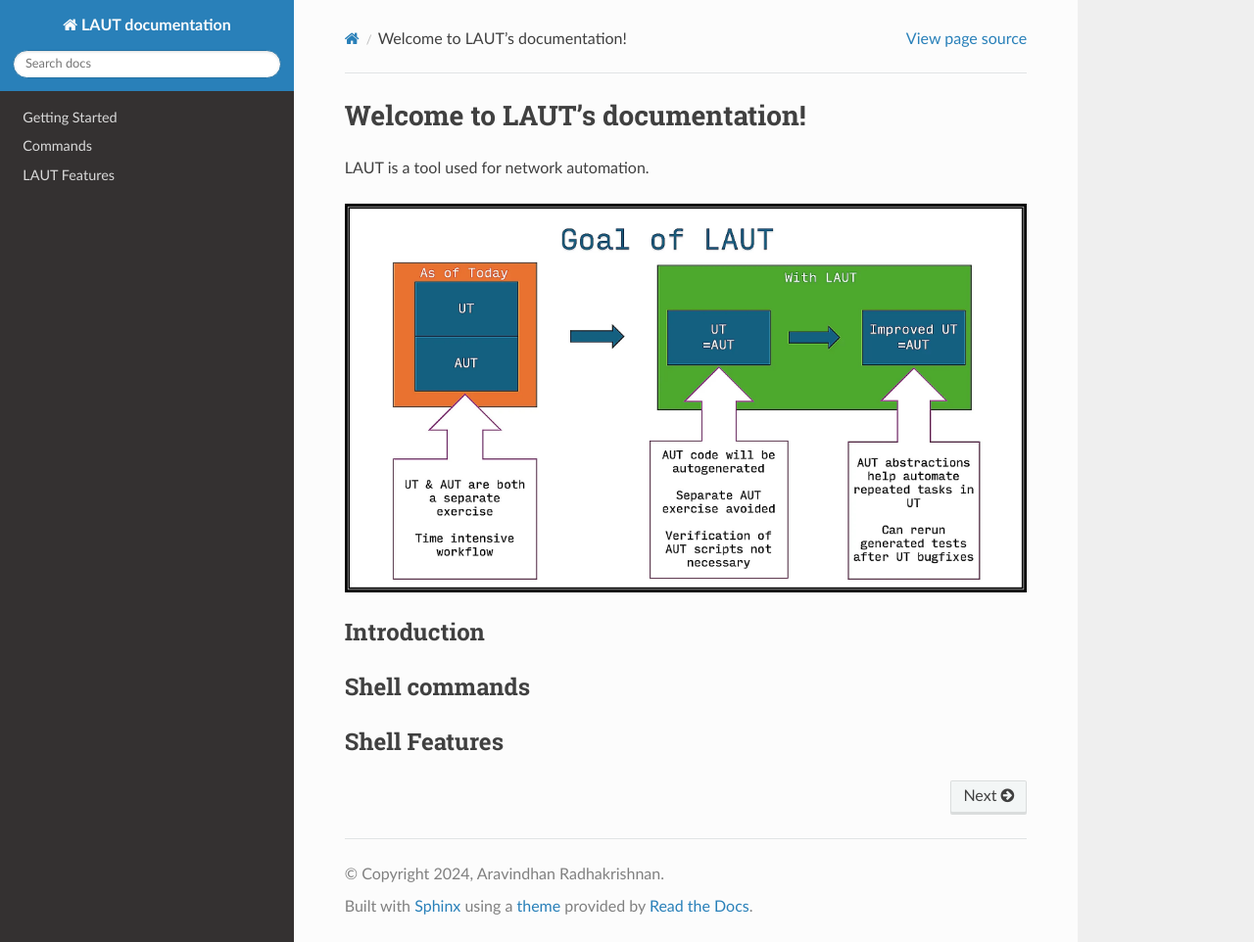
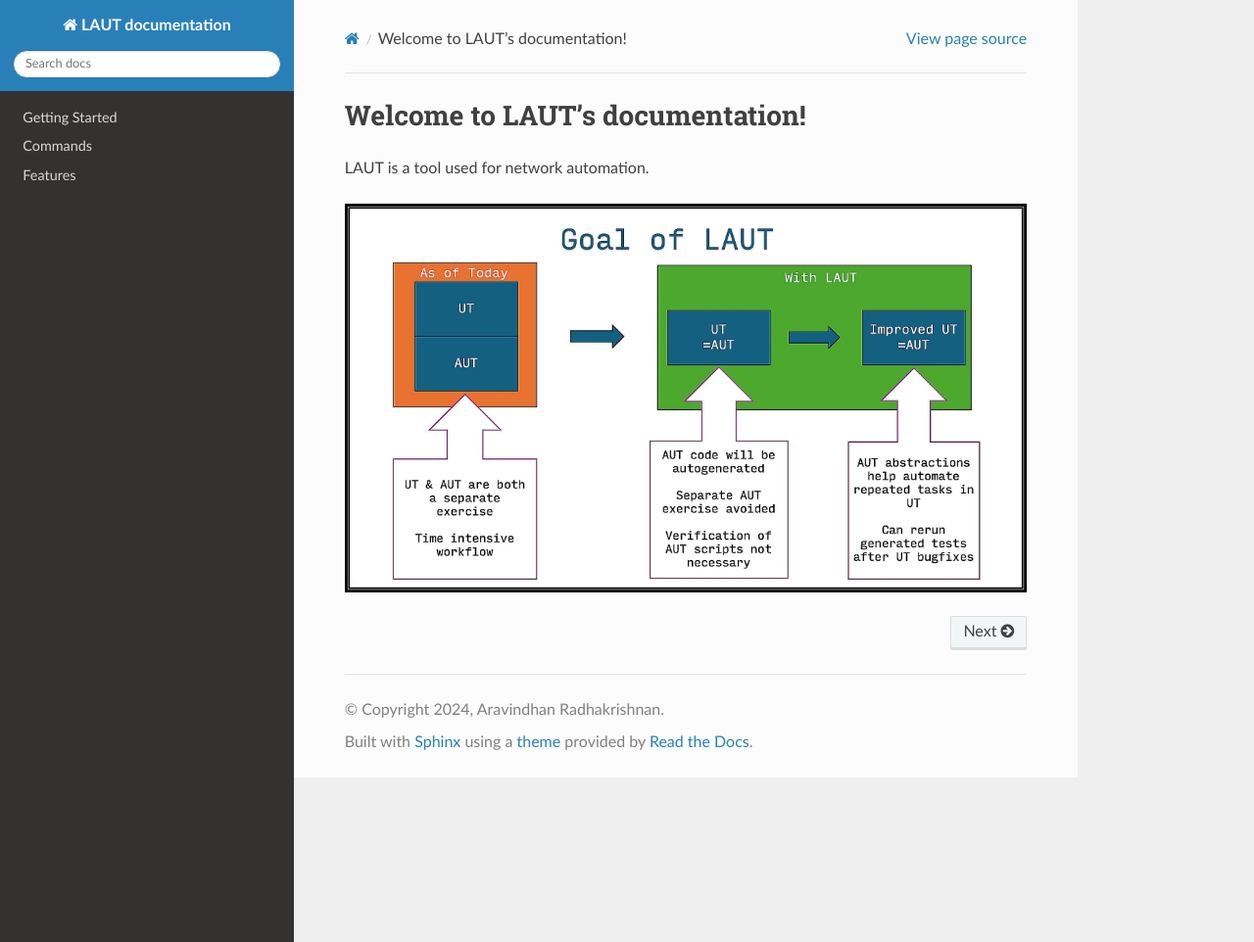
Before and after one commit to Sripadvallabh/laut-docs, a Sphinx documentation site: the page built from docs/source/index.rst, in a window 1280 px wide and 962 px high. Shown: the whole window at 98% size. Built offline with Sphinx 7.4.7 and the Read the Docs theme 2.0.0, drawn with Linux system fonts in a browser that asks for light colours.

Commit message:
Features 2nd commit

```diff
--- a/docs/source/features/index.rst
+++ b/docs/source/features/index.rst
@@ -1,9 +1,10 @@
-LAUT Features
-====================
+Features
+========
 
 .. include:: summary.rst
 
 .. toctree::
    :maxdepth: 1
+   :hidden:
 
    builtin_commands
--- a/docs/source/index.rst
+++ b/docs/source/index.rst
@@ -6,30 +6,10 @@ LAUT is a tool used for network automation.
 
 .. image:: laut_goal.png
 
-Introduction
-===============
-
 .. toctree::
    :maxdepth: 1
    :hidden:
 
    overview/index
-
-Shell commands
-==============
-
-.. toctree::
-   :maxdepth: 4
-   :includehidden:
-   :hidden:
-
    commands/index
-
-Shell Features
-==============
-
-.. toctree::
-   :maxdepth: 1
-   :hidden:
-
    features/index
```
Also changed, not shown: docs/source/features/jinja.rst (added), docs/source/features/loop.rst (added), docs/source/features/other_tools.rst (added), docs/source/features/shell_features.rst (added).
